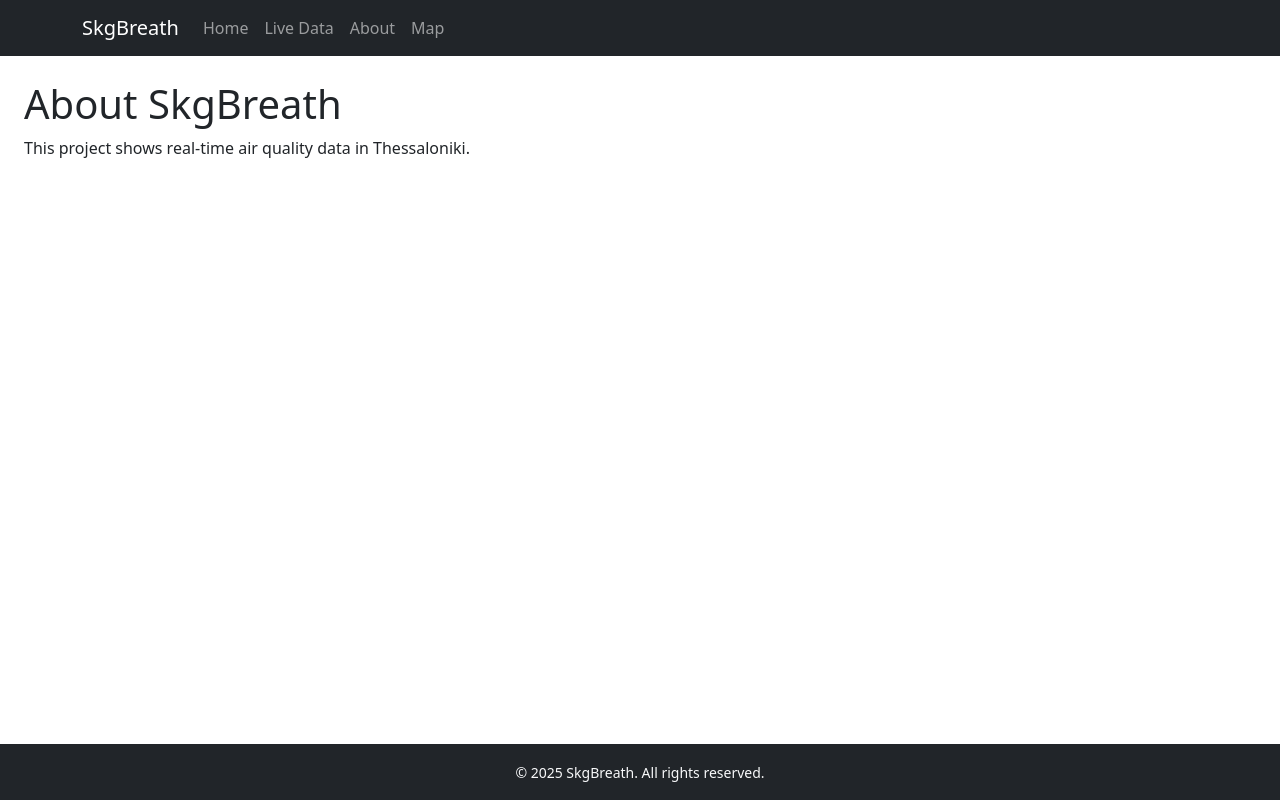
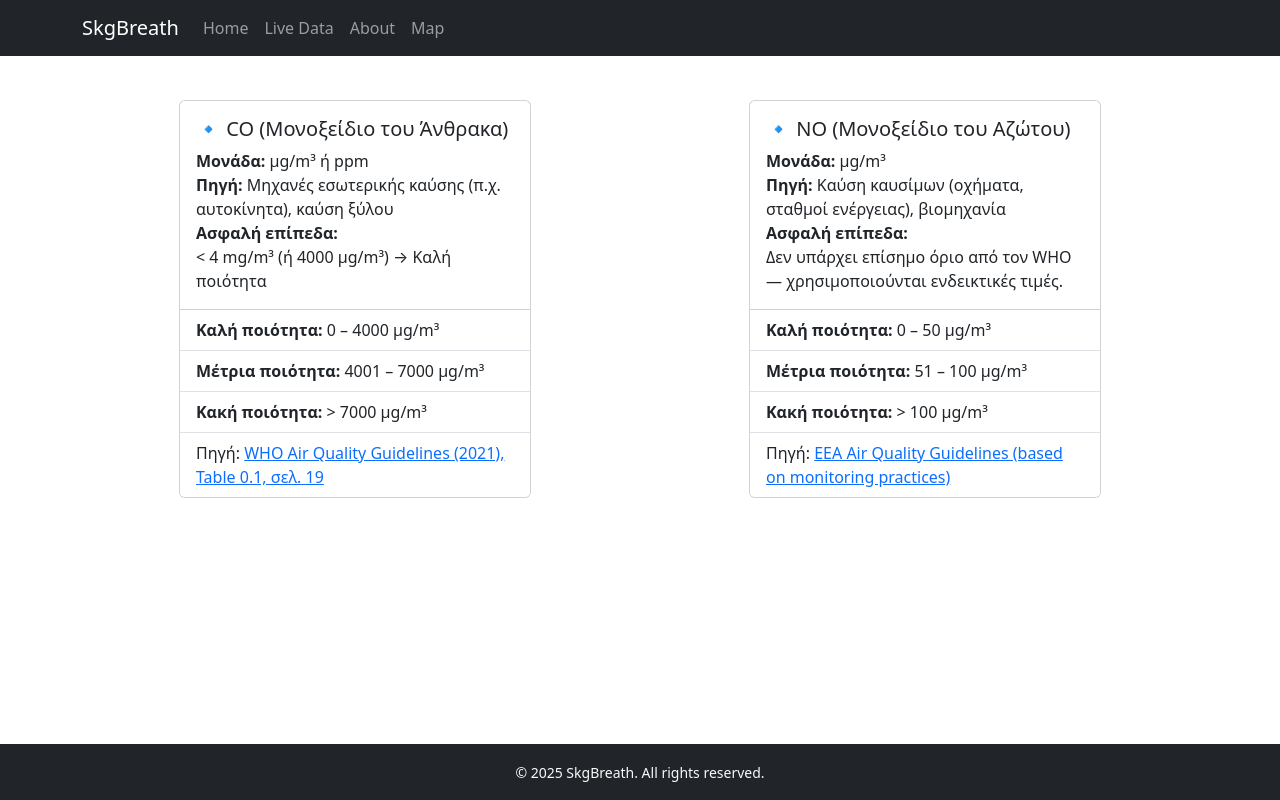
Before and after one commit to KotsiosDimis/SKG-BREATH, a React (Create React App) app in the folder client/: page /SKG-BREATH/about in a window 1280 px wide. Built offline with nearby package versions, Linux system fonts and the light colour scheme; some icons are missing.

Commit message:
create cards for air data

```diff
--- /dev/null
+++ b/client/src/components/PollutantCard.js
@@ -0,0 +1,32 @@
+import React from 'react';
+
+const PollutantCard = ({ title, unit, source, safeLevel, qualityLevels, sourceLink }) => {
+  return (
+    <div className="card" style={{ width: '22rem', margin: '20px auto' }}>
+      <div className="card-body">
+        <h5 className="card-title">{title}</h5>
+        <p className="card-text">
+          <strong>Μονάδα:</strong> {unit}<br />
+          <strong>Πηγή:</strong> {source}<br />
+          <strong>Ασφαλή επίπεδα:</strong><br />
+          {safeLevel}
+        </p>
+      </div>
+
+      <ul className="list-group list-group-flush">
+        {qualityLevels.map((level, index) => (
+          <li className="list-group-item" key={index}>
+            <strong>{level.label}:</strong> {level.range}
+          </li>
+        ))}
+        <li className="list-group-item">
+          Πηγή: <a href={sourceLink.url} target="_blank" rel="noopener noreferrer">
+            {sourceLink.text}
+          </a>
+        </li>
+      </ul>
+    </div>
+  );
+};
+
+export default PollutantCard;
--- a/client/src/pages/About.js
+++ b/client/src/pages/About.js
@@ -1,12 +1,51 @@
 import React from 'react';
 import Layout from '../components/Layout';
+import PollutantCard from '../components/PollutantCard';
 
 const About = () => {
+  const coData = {
+    title: '🔹 CO (Μονοξείδιο του Άνθρακα)',
+    unit: 'μg/m³ ή ppm',
+    source: 'Μηχανές εσωτερικής καύσης (π.χ. αυτοκίνητα), καύση ξύλου',
+    safeLevel: '< 4 mg/m³ (ή 4000 μg/m³) → Καλή ποιότητα',
+    qualityLevels: [
+      { label: 'Καλή ποιότητα', range: '0 – 4000 μg/m³' },
+      { label: 'Μέτρια ποιότητα', range: '4001 – 7000 μg/m³' },
+      { label: 'Κακή ποιότητα', range: '> 7000 μg/m³' },
+    ],
+    sourceLink: {
+      url: 'https://www.who.int/publications/i/item/9789240034228',
+      text: 'WHO Air Quality Guidelines (2021), Table 0.1, σελ. 19',
+    },
+  };
+
+  const noData = {
+    title: '🔹 NO (Μονοξείδιο του Αζώτου)',
+    unit: 'μg/m³',
+    source: 'Καύση καυσίμων (οχήματα, σταθμοί ενέργειας), βιομηχανία',
+    safeLevel: 'Δεν υπάρχει επίσημο όριο από τον WHO — χρησιμοποιούνται ενδεικτικές τιμές.',
+    qualityLevels: [
+      { label: 'Καλή ποιότητα', range: '0 – 50 μg/m³' },
+      { label: 'Μέτρια ποιότητα', range: '51 – 100 μg/m³' },
+      { label: 'Κακή ποιότητα', range: '> 100 μg/m³' },
+    ],
+    sourceLink: {
+      url: 'https://www.eea.europa.eu/data-and-maps/indicators/air-quality-overview/assessment',
+      text: 'EEA Air Quality Guidelines (based on monitoring practices)',
+    },
+  };
+
   return (
     <Layout>
-      <div className="p-4">
-        <h1>About SkgBreath</h1>
-        <p>This project shows real-time air quality data in Thessaloniki.</p>
+      <div className="container mt-4">
+        <div className="row">
+          <div className="col-md-6 mb-4">
+            <PollutantCard {...coData} />
+          </div>
+          <div className="col-md-6 mb-4">
+            <PollutantCard {...noData} />
+          </div>
+        </div>
       </div>
     </Layout>
   );
```
